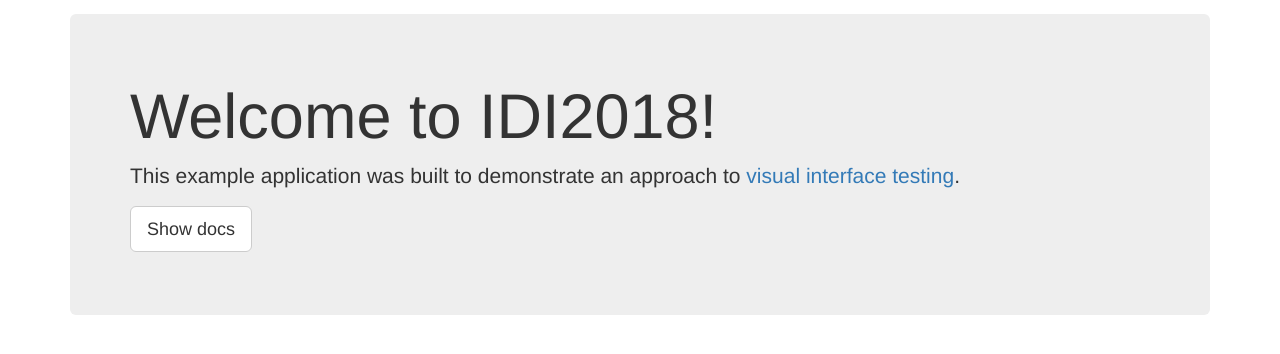
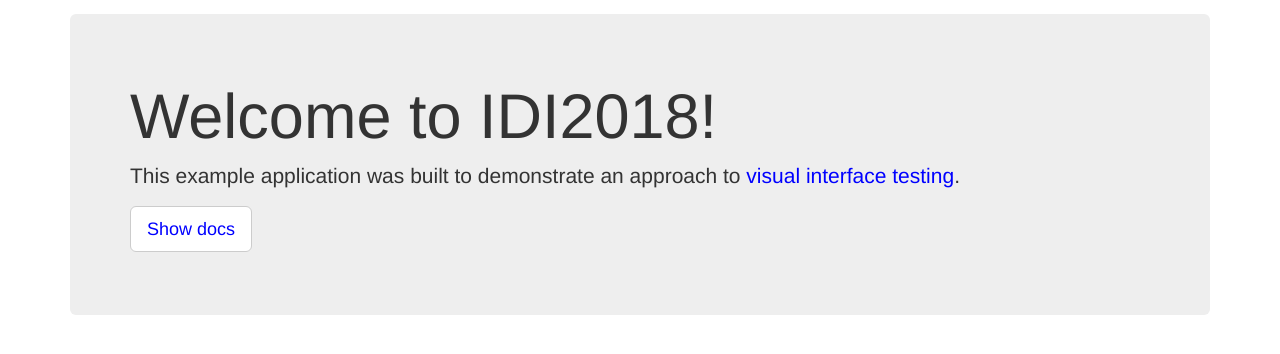
Before and after one commit to sterago/idi2018, a Flask app: template sample_app/templates/index.html in a window 1280 px wide. Shown: the top 354 px of the page. Run offline with Flask 2, Linux system fonts and the light colour scheme; the template is opened without the code that fills it, so the values that code supplies are empty; some libraries are stand-ins or nearby versions.

Commit message:
Revert "Fixed color for links outside of header"
This reverts commit 2edfa2a

```diff
--- a/sample_app/static/sample-app.css
+++ b/sample_app/static/sample-app.css
@@ -2,6 +2,6 @@
   margin-top: 1em;
 }
 
-.navbar a {
+a {
   color: blue !important;
 }
```
Also changed, not shown: 1 other file.
